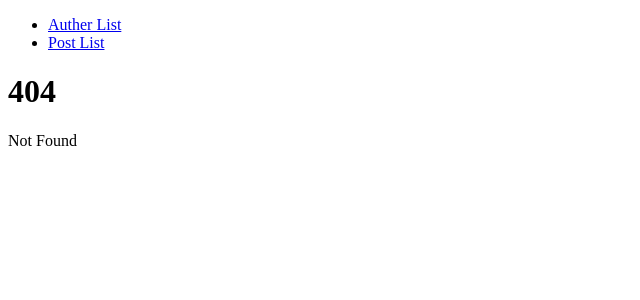
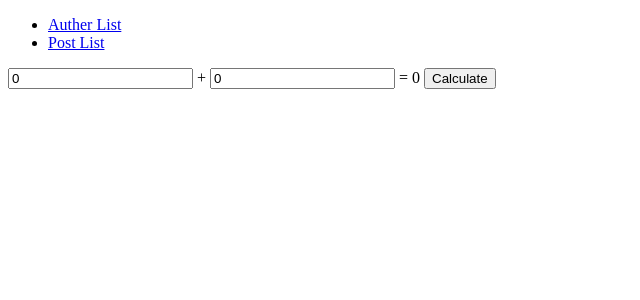
Before and after one commit to jscsvip/03-svelte, a SvelteKit app: page /add in a window 1280 px wide. Before the commit this address had no page. Shown: the top 300 px of the page, without its empty margins (0-640 px from the left). Built offline with nearby package versions, Linux system fonts and the light colour scheme.

Commit message:
feat: 前后端交互的例子:加法计算功能

```diff
--- /dev/null
+++ b/src/routes/add/+page.svelte
@@ -0,0 +1,23 @@
+<script>
+  let a = 0;
+  let b = 0;
+  let total = 0;
+
+  async function add() {
+    const response = await fetch('/api/add', {
+      method: 'POST',
+      body: JSON.stringify({ a, b }),
+      headers: {
+        'content-type': 'application/json'
+      }
+    });
+
+    total = await response.json();
+  }
+</script>
+
+<input type="number" bind:value={a}> +
+<input type="number" bind:value={b}> =
+{total}
+
+<button on:click={add}>Calculate</button>
--- /dev/null
+++ b/src/routes/api/add/+server.js
@@ -0,0 +1,6 @@
+import { json } from "@sveltejs/kit";
+
+export async function POST({ request }) {
+  const { a, b } = await request.json();
+  return json(a + b);
+}
```
